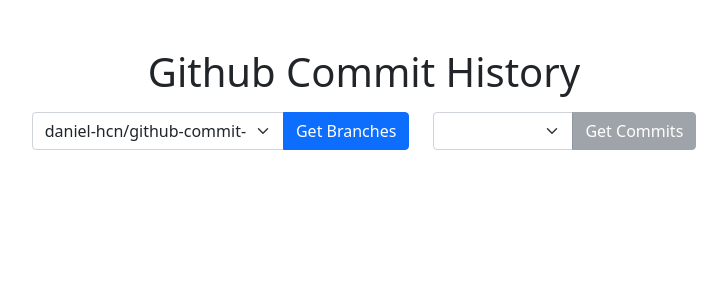
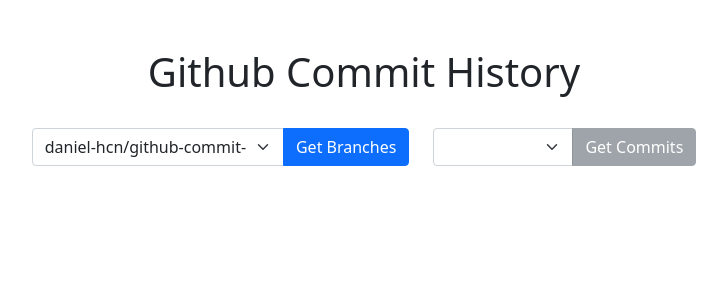
Before and after one commit to daniel-hcn/github-commit-history-client, a React (Create React App) app: page / in a window 1280 px wide. Shown: the top 300 px of the page, without its empty margins (276-1003 px from the left). Built offline with nearby package versions, Linux system fonts and the light colour scheme.

Commit message:
Update README documentation with instructions about to how to run the project

```diff
--- a/package.json
+++ b/package.json
@@ -1,6 +1,6 @@
 {
   "name": "github-commit-history-client",
-  "version": "0.0.1",
+  "version": "1.0.0",
   "private": true,
   "author": "Daniel Campos",
   "dependencies": {
--- a/src/App.tsx
+++ b/src/App.tsx
@@ -33,7 +33,7 @@ function App() {
     <Container fluid className="p-5">
       <Row className="justify-content-md-center">
         <Col xs lg="7">
-          <h1 className='header'>Github Commit History</h1>
+          <h1 className='header pb-3'>Github Commit History</h1>
 
           <Row className="p-2">
             <Col xs lg="7">
```
Also changed, not shown: 1 other file (tests, documents, lock files or other folders).
